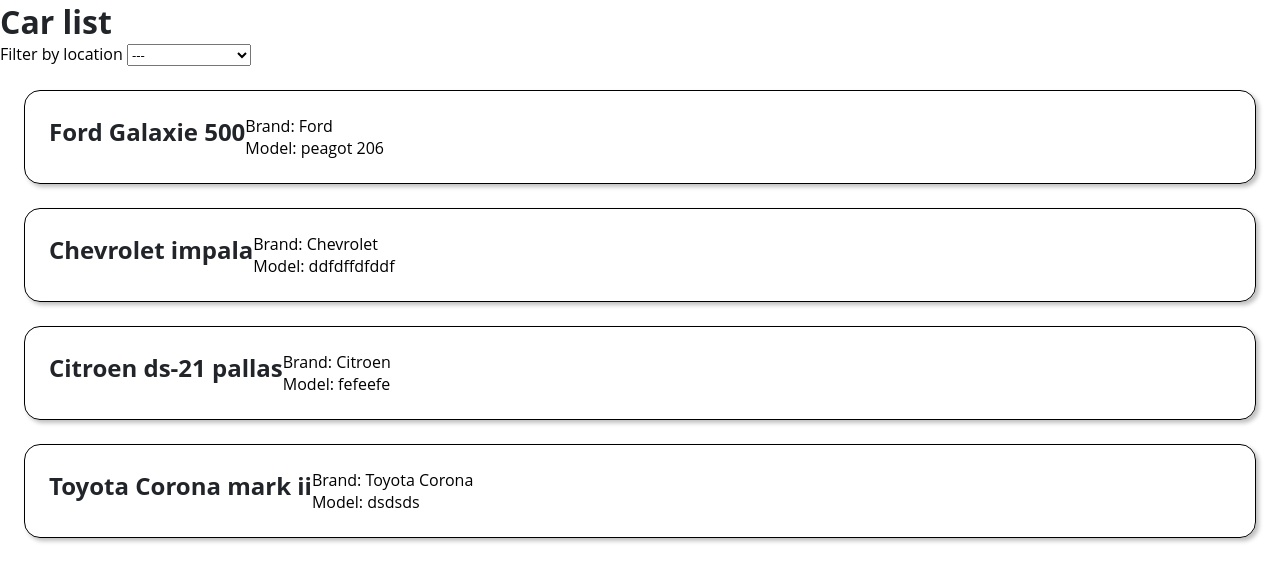
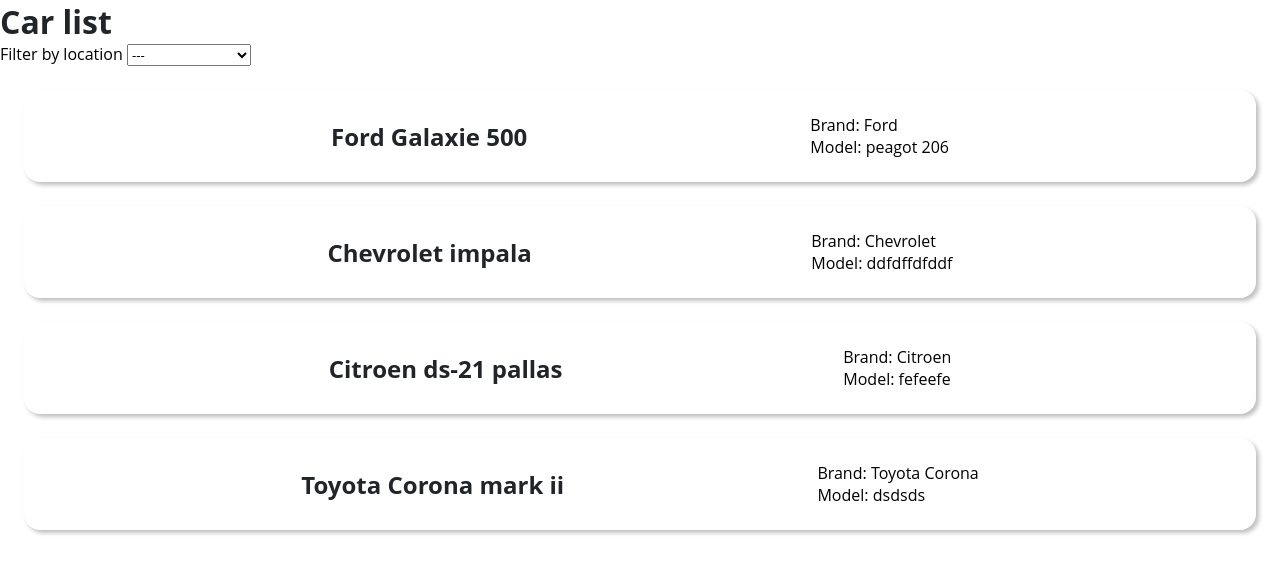
Before and after one commit to nevinalisheva/Berlinale-FMA, a Next.js app: page /vehicles in a window 1280 px wide. Shown: the top 582 px of the page. Built offline with nearby package versions, Linux system fonts and the light colour scheme.

Commit message:
filter working and a bit of css

```diff
--- a/components/vehicleCard/vehicleCard.module.css
+++ b/components/vehicleCard/vehicleCard.module.css
@@ -1,8 +1,9 @@
 .vehiculeListContainer {
   display: flex;
+  justify-content: space-evenly;
+  align-items: center;
   padding: 1.5rem;
   margin: 1.5rem;
-  border: black 1px solid;
   box-shadow: var(--box-shadow);
   border-radius: 1rem;
 }
```
